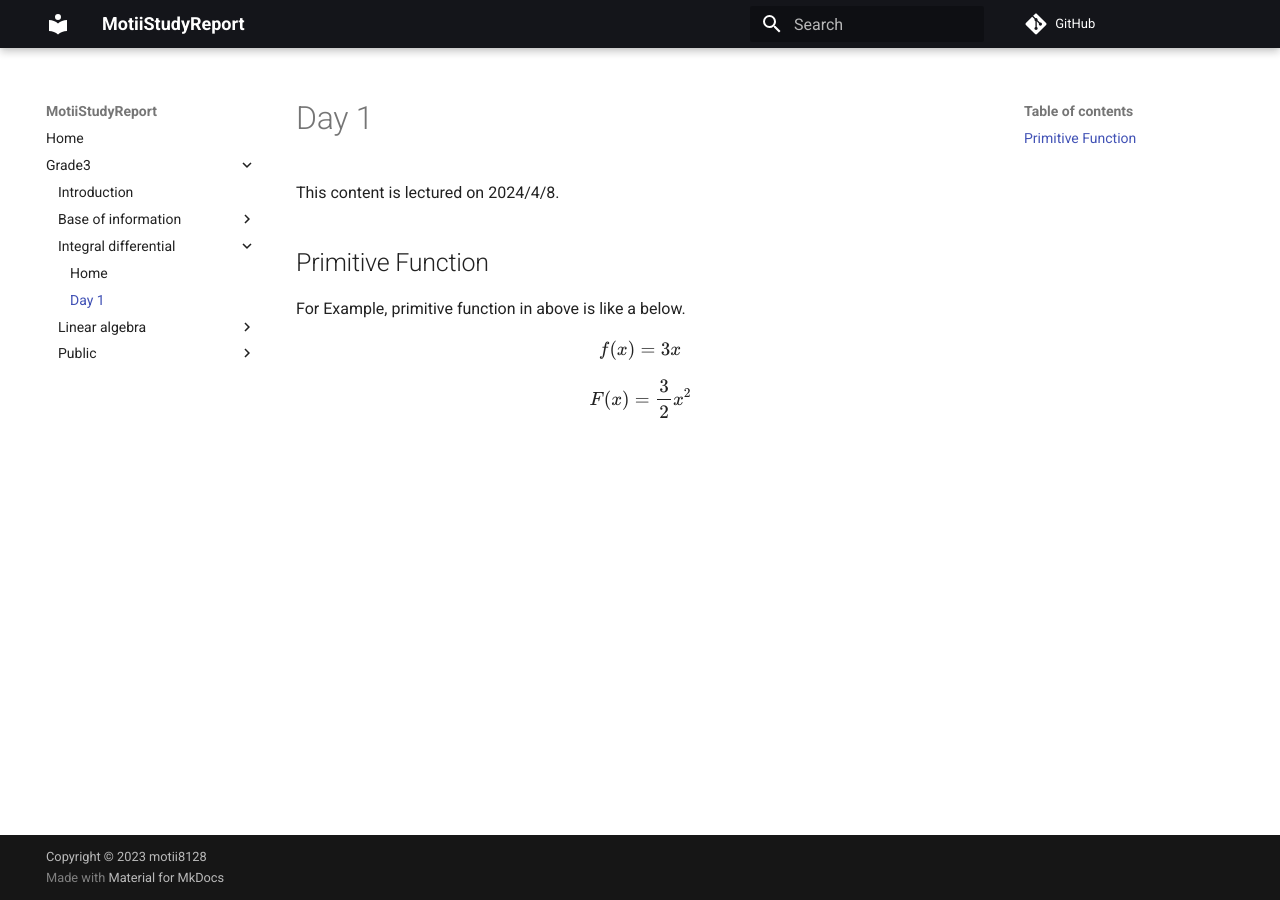
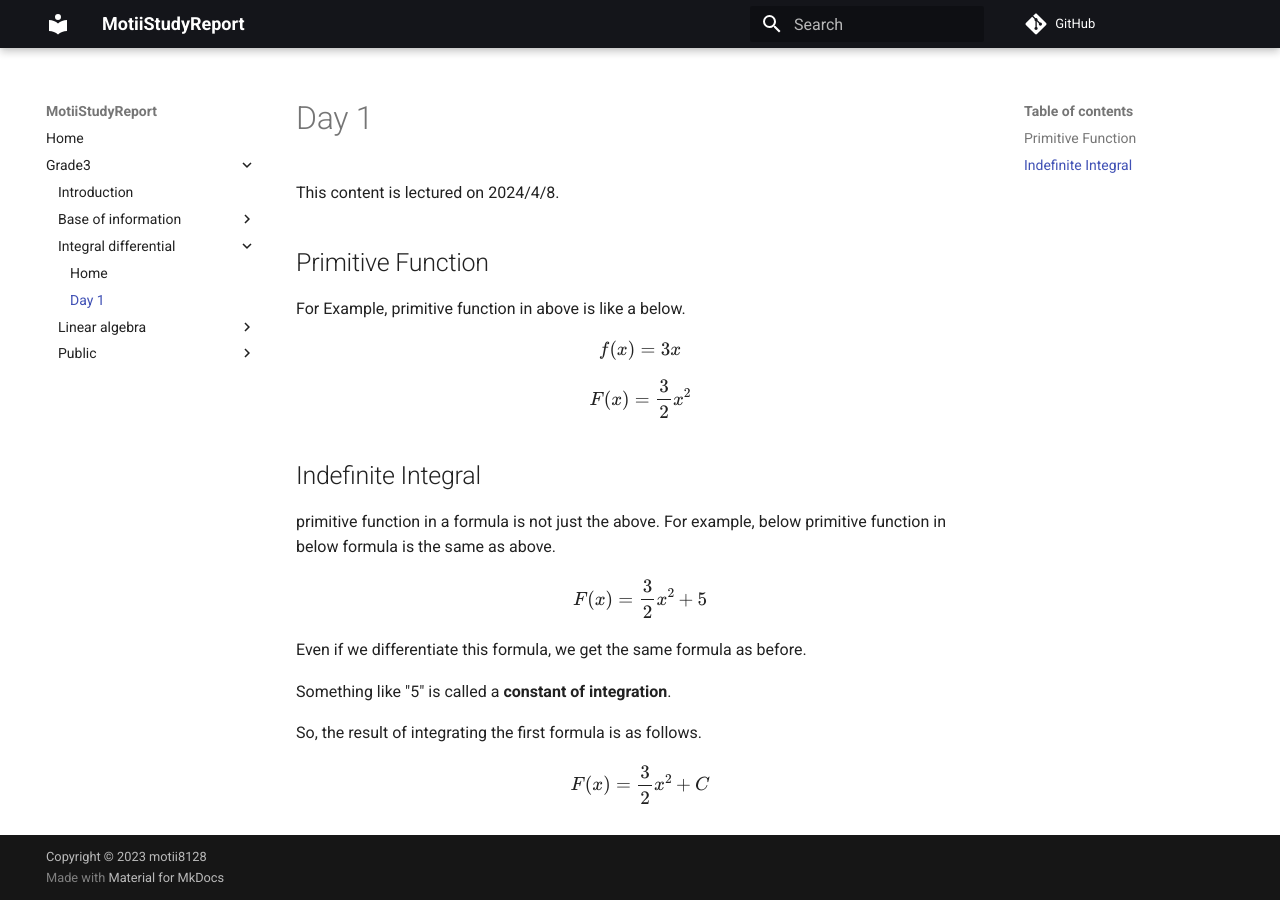
Before and after one commit to motii8128/motii_lib, an MkDocs documentation site: the page built from docs/Grade3/integral_differential/day1.md, in a window 1280 px wide. Built offline with MkDocs 1.6.1 and Material for MkDocs 9.7.7, drawn with Linux system fonts in a browser that asks for light colours; formulas are drawn with MathJax 3; comment, search, counter and statistics services are not loaded.

Commit message:
Update integral

```diff
--- a/docs/Grade3/integral_differential/day1.md
+++ b/docs/Grade3/integral_differential/day1.md
@@ -7,3 +7,17 @@ For Example, primitive function in above is like a below.
 $$ f(x) = 3x $$
 
 $$ F(x) = \frac 3 2 x^2 $$
+
+## Indefinite Integral
+primitive function in a formula is not just the above.
+For example, below primitive function in below formula is the same as above.
+
+$$ F(x) = \frac 3 2 x^2 + 5 $$
+
+Even if we differentiate this formula, we get the same formula as before.
+
+Something like "5" is called a **constant of integration**.
+
+So, the result of integrating the first formula is as follows.
+
+$$ F(x) = \frac 3 2 x^2 + C $$
```
